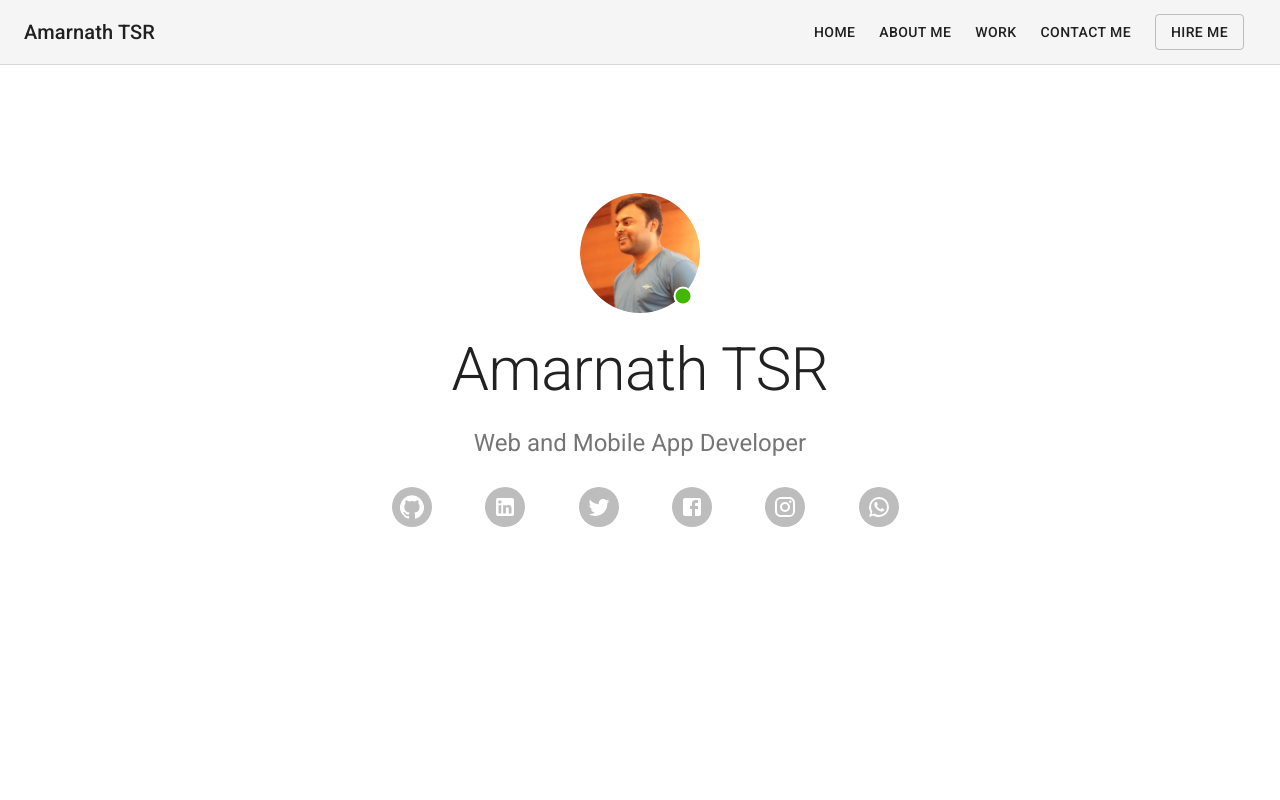
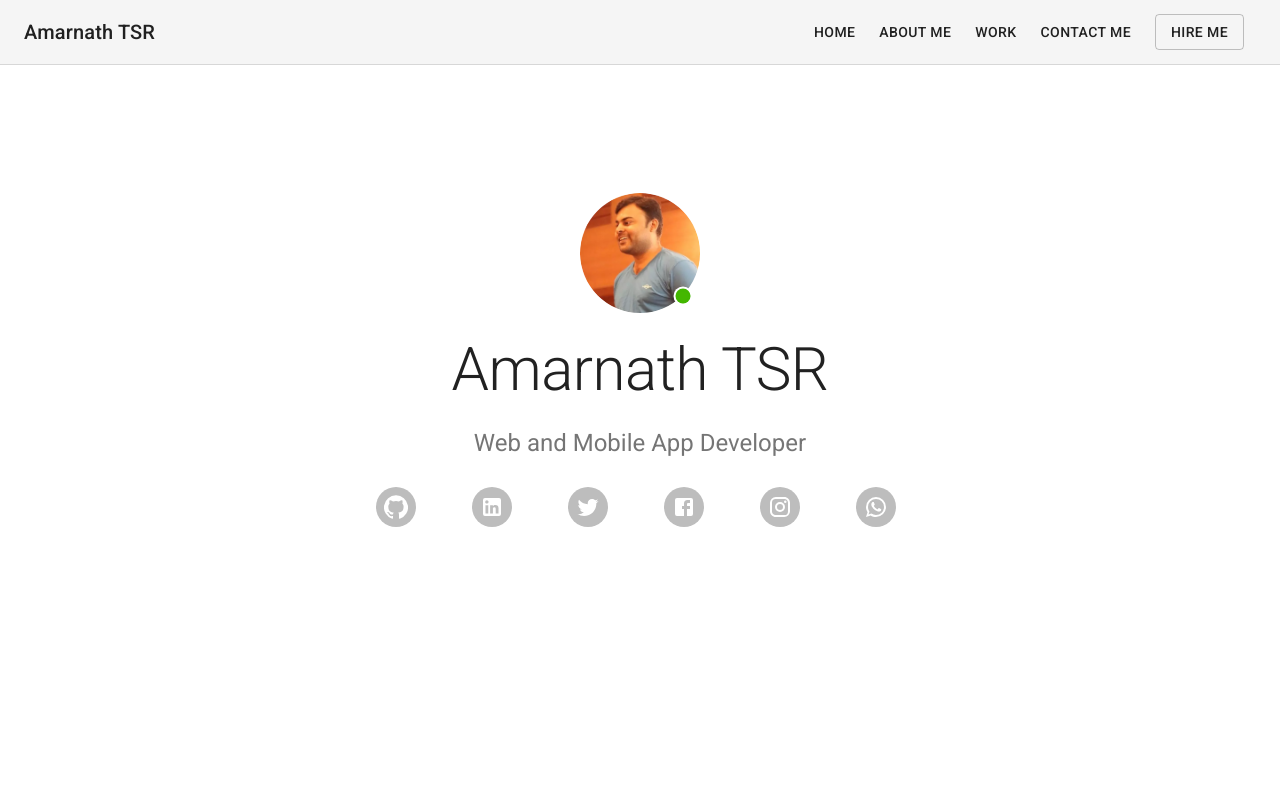
Before and after one commit to helloamarnath/amarnathnextjs, a Next.js app: page / in a window 1280 px wide. Shown: the top 800 px of the page. Built offline with nearby package versions, Linux system fonts and the light colour scheme.

Commit message:
social icon pading

```diff
--- a/pages/index.js
+++ b/pages/index.js
@@ -123,7 +123,7 @@ const useStyles = makeStyles((theme) => ({
   },
   socialgrid: {
     paddingTop: theme.spacing(2),
-    paddingLeft: theme.spacing(5),
+    paddingLeft: theme.spacing(3),
   },
 }));
 
```
